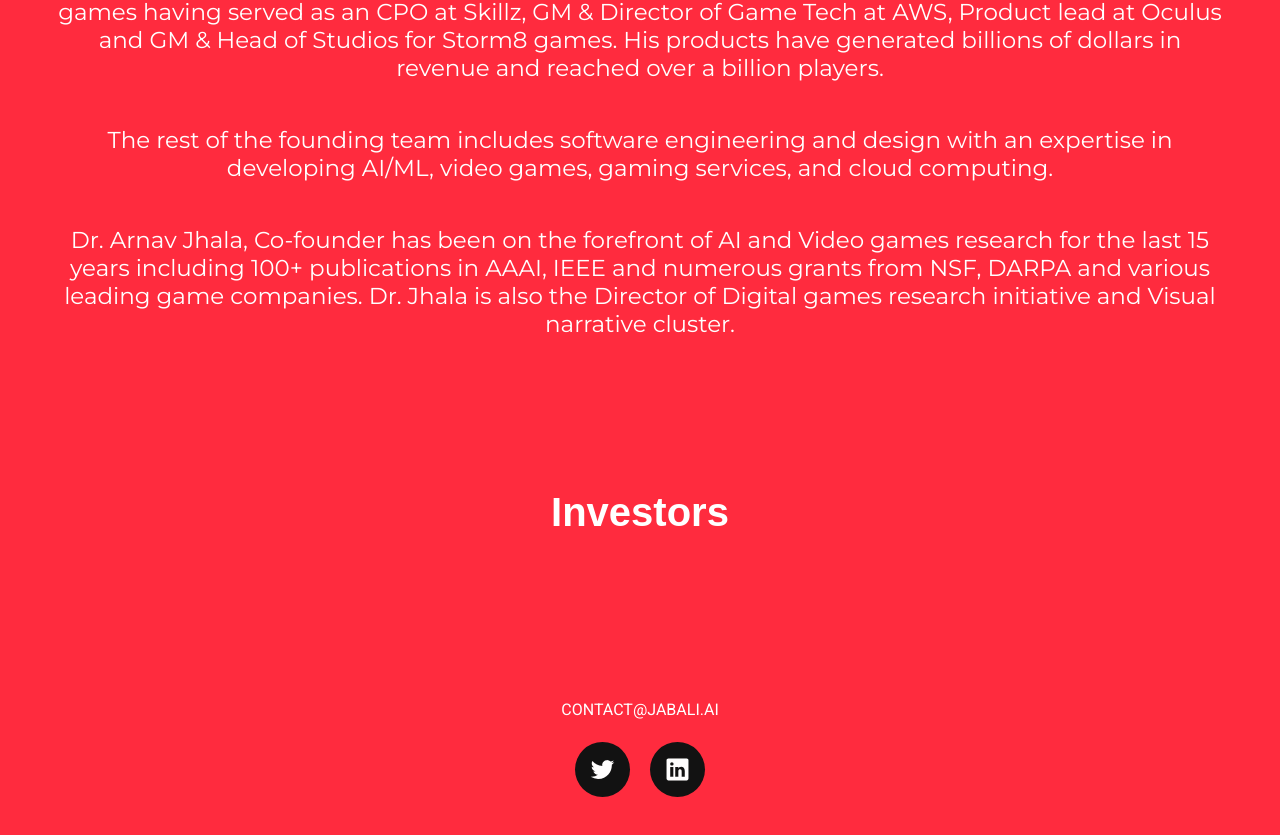
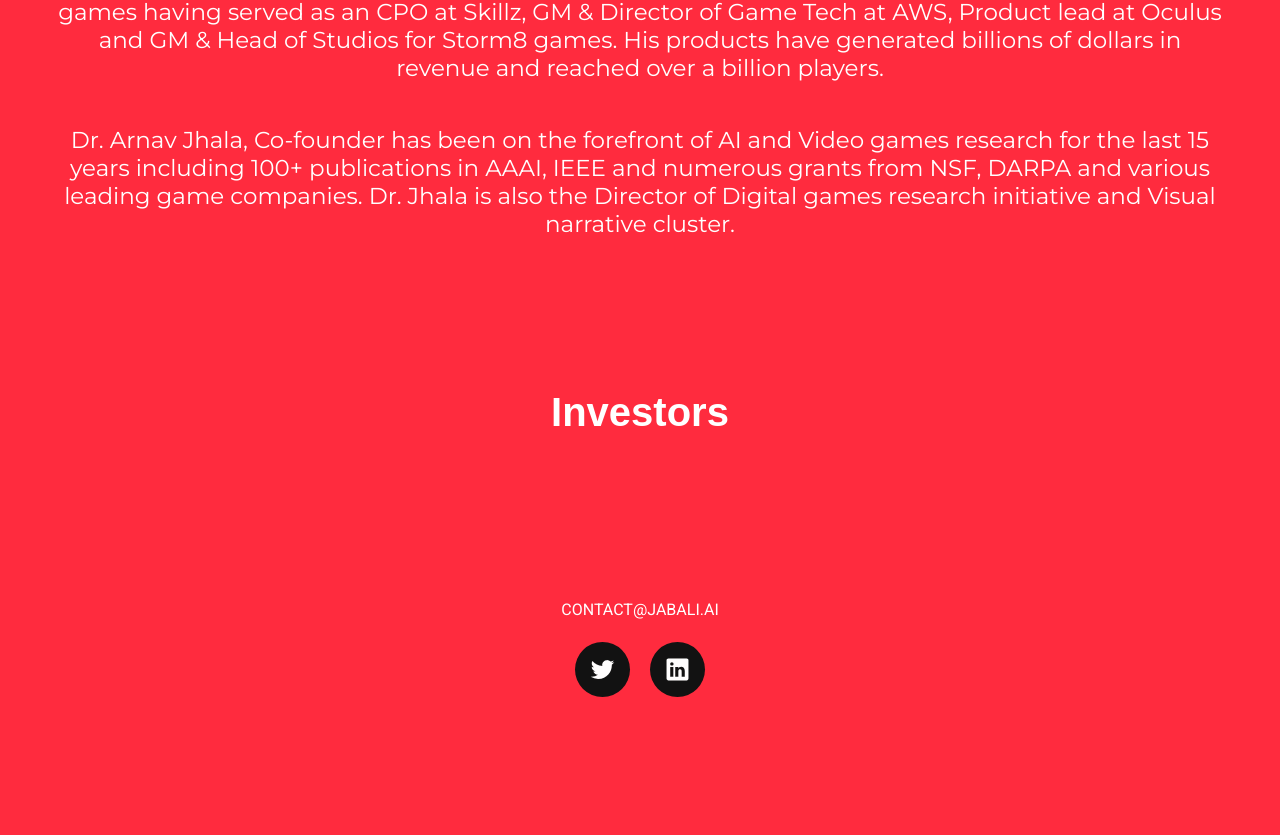
Before and after one commit to vatsal-vb/Jabali, a React (Vite) app: page / in a window 1280 px wide. Shown: the part 1816-2651 px from the top of the page. After the commit the page ends 2555 px from the top, so only its background shows below. Built offline with nearby package versions, Linux system fonts and the light colour scheme.

Commit message:
Update Team.jsx

```diff
--- a/src/Components/Team/Team.jsx
+++ b/src/Components/Team/Team.jsx
@@ -51,9 +51,6 @@ const Team = () => {
 
                     </p>
 
-<p className="paragraph">
-                The rest of the founding team includes software engineering and design with an expertise in developing AI/ML, video games, gaming services, and cloud computing.
-</p>
 
                 <p className="additional-paragraph">
                     Dr. Arnav Jhala, Co-founder has been on the forefront of AI and Video games research for the last 15 years including 100+ publications in AAAI, IEEE and numerous grants from NSF, DARPA and various leading game companies. Dr. Jhala is also the Director of Digital games research initiative and Visual narrative cluster.
```
